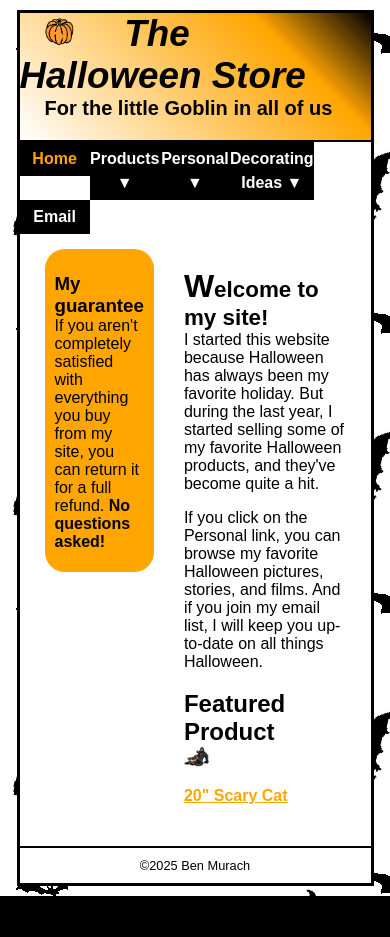
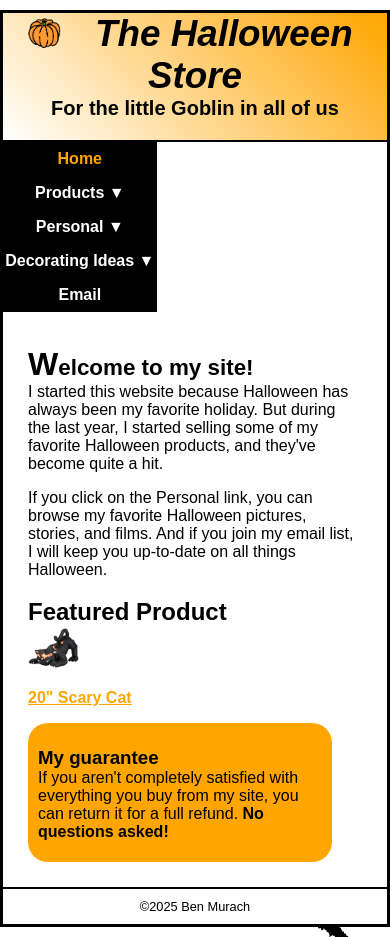
Before and after one commit to mika-collins/SENG-365-Halloween-Website, a plain HTML site: page index.html in a window 390 px wide. Before the commit the page ends 896 px from the top, so only its background shows below. Drawn offline with Linux system fonts and the light colour scheme.

Commit message:
Lab 9 Part 3: Added media query for small screens to main_rwd.css

```diff
--- a/styles/main_rwd.css
+++ b/styles/main_rwd.css
@@ -12,6 +12,7 @@ body {
     margin: 0.625rem auto;
     box-shadow: 0.625rem 0.375rem 1.25rem gray;
     background-color: white;
+    box-sizing: border-box;
 }
 
 header {
@@ -166,3 +167,37 @@ footer {
         box-shadow: none;
     }
 }
+
+/* Media query for small screen sizes with a maximum width of 420px */
+@media screen and (max-width: 420px) {
+    body {
+        width: 100%;
+    }
+
+    header {
+        background-image: linear-gradient(45deg, white 0%, orange 100%); /* Check this!! */
+    }
+
+    header h2, header h3 {
+        text-align: center;
+        text-indent: 0;
+    }
+
+    header img {
+        padding-right: 0;
+    }
+
+    nav ul {
+        flex-direction: column;
+        width: 40%;
+    }
+
+    nav ul li ul {
+        top: 0;
+        left: 100%;
+    }
+
+    main {
+        flex-direction: column-reverse;
+    }
+}
```
